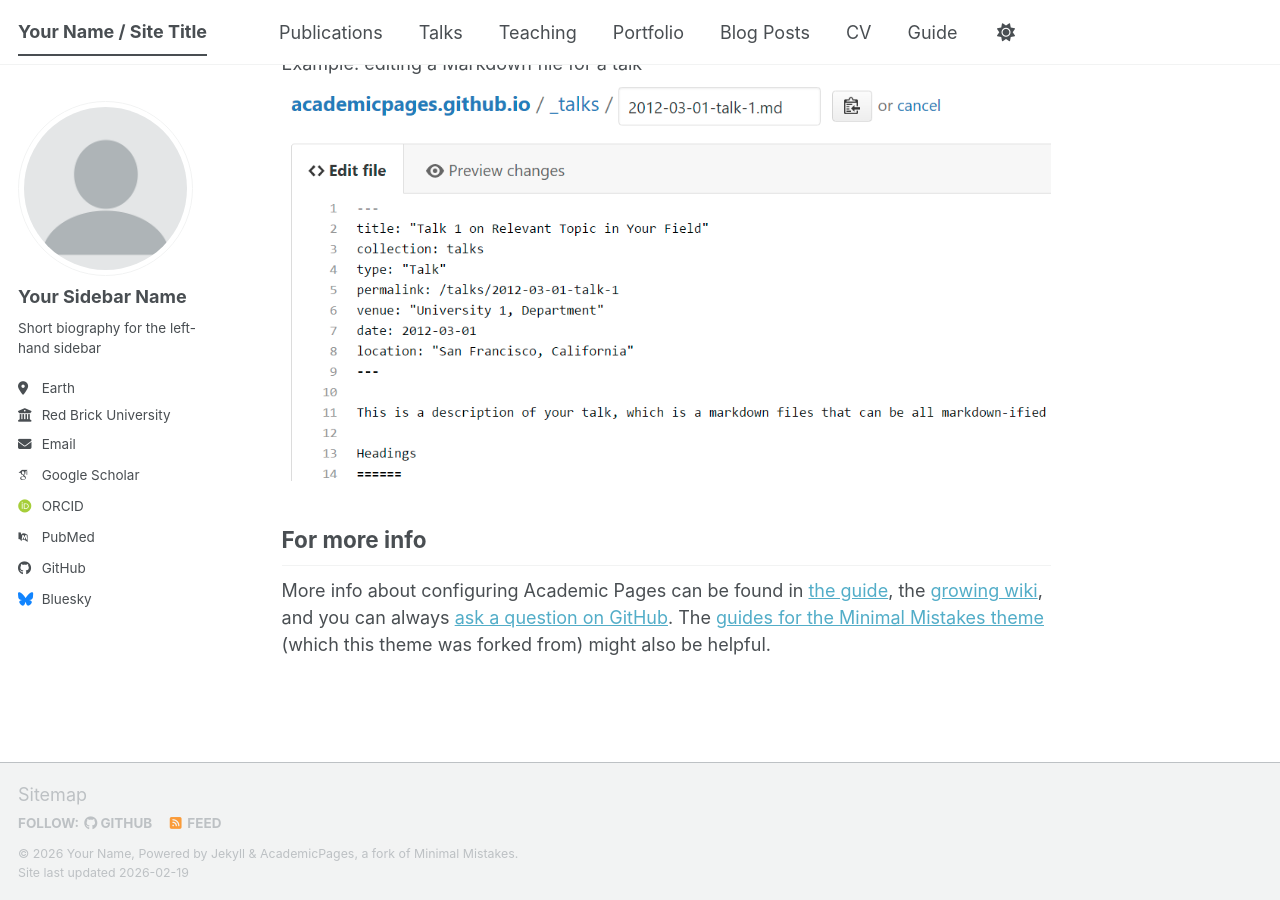
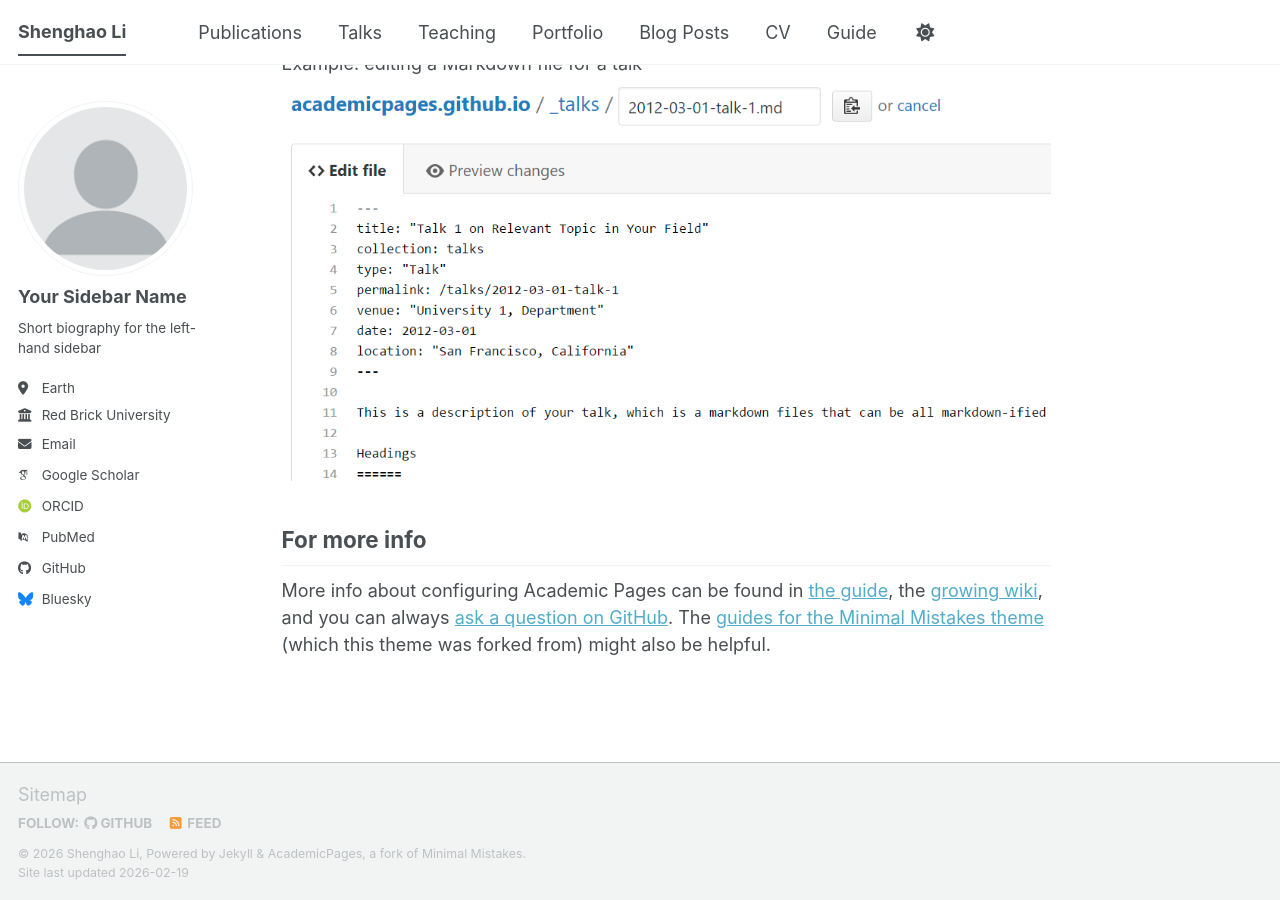
Before and after one commit to stanleylish1998/stanleylish1998.github.io, a Jekyll site: the page built from _pages/about.md, in a window 1280 px wide and 900 px high, scrolled down 2720 px. Built offline with Jekyll 4.4.1, drawn with Linux system fonts in a browser that asks for light colours; some web fonts are replaced; a script bundle is joined from its source files by our own code; library files that are not in the unit come from our copies.

Commit message:
init page

```diff
--- a/_config.yml
+++ b/_config.yml
@@ -9,11 +9,11 @@
 # Basic Site Settings
 locale                   : "en-US"
 site_theme               : "default" # The available themes options are "default", "air", "sunrise", "mint", "dirt" and "contrast"
-title                    : "Your Name / Site Title"
+title                    : "Shenghao Li"
 title_separator          : "-"
-name                     : &name "Your Name"
-description              : &description "Your Name's academic portfolio"   # Update this with a general description of your site, this is the default if not overridden by a page
-url                      : https://academicpages.github.io # The base hostname & protocol for your site e.g. "https://[your GitHub username].github.io",
+name                     : &name "Shenghao Li"
+description              : &description "Shenghao Li's academic portfolio"   # Update this with a general description of your site, this is the default if not overridden by a page
+url                      : https://stanleylish1998.github.io # The base hostname & protocol for your site e.g. "https://[your GitHub username].github.io",
                                                            # or if you already have some other page hosted on Github then use "https://[your GitHub username].github.io/[Your Repo Name]"
 baseurl                  : "" # the subpath of your site, e.g. "/blog"
 repository               : "academicpages/academicpages.github.io"
```
